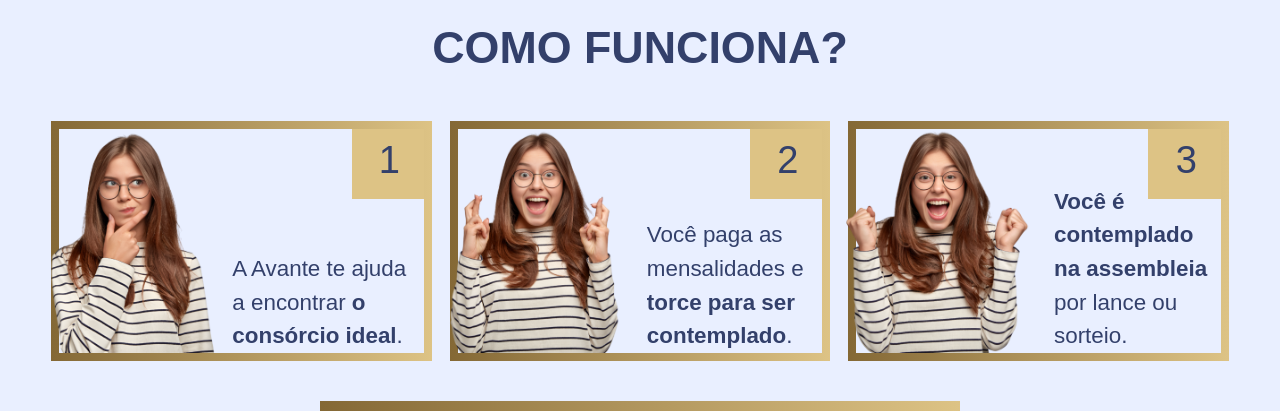
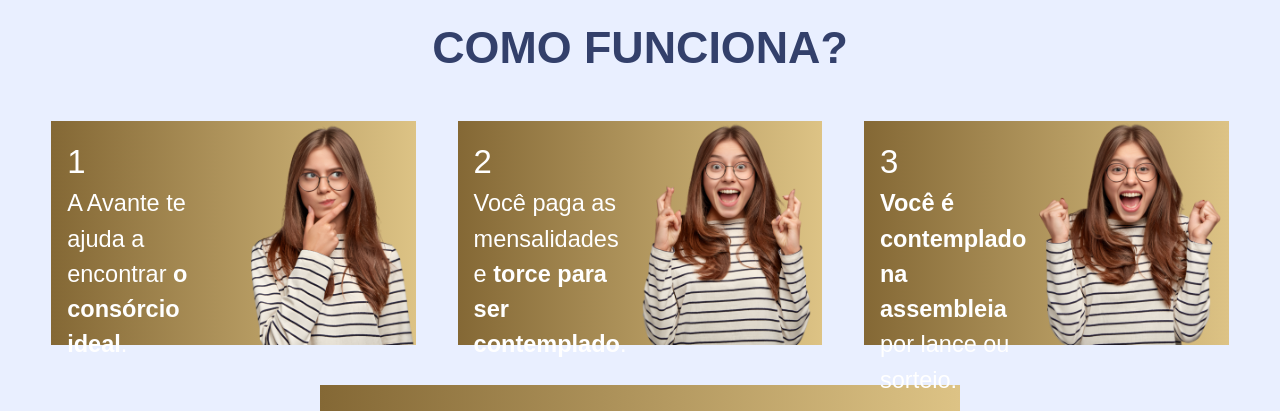
Before and after one commit to gabrielsoarespebr/avante-consorcio, a React (Vite) app: page / in a window 1280 px wide. Shown: the part 1040-1451 px from the top of the page. Built offline with nearby package versions, Linux system fonts and the light colour scheme; a web font is replaced by a local one.

Commit message:
style: Mudança de cores e tamanhos do passo-a-passo em Como Funciona

```diff
--- a/src/components/about/About.css
+++ b/src/components/about/About.css
@@ -4,33 +4,13 @@
   color: var(--corPrimaria);
 }
 
-.passoBorda {
-  padding: 0.5rem;
-
+.passo {
   background: linear-gradient(
     90deg,
     var(--corBotaoPrimaria),
     var(--corBotaoSecundaria)
   );
-}
-
-.passoNumero {
-  position: absolute;
-
-  background: var(--corBotaoSecundaria);
-
-  right: 0;
-  top: 0;
-
-  padding: .2rem 1.5rem .6rem 1.7rem;
-
-  font-size: 170%;
-}
-
-.passo {
-  position: relative;
-
-  background-color: var(--corFundo);
+  color: white;
 
   display: flex;
   justify-content: space-between;
@@ -39,10 +19,24 @@
   height: 28vh;
   width: 28.5vw;
 
-  &>img {
+  & > div {
     height: 100%;
+    display: flex;
+    flex-direction: column;
+    justify-content: space-between;
 
-    transform: translateX(-9%);
+    font-size: 105%;
+
+    padding: 1rem;
+    padding-right: 0;
+
+    & > p:first-of-type {
+      font-size: 140%;
+    }
+  }
+
+  & > img {
+    height: 100%;
 
     object-fit: contain;
   }
--- a/src/components/about/About.jsx
+++ b/src/components/about/About.jsx
@@ -9,35 +9,42 @@ export const About = () => {
     <section id="about" className="text-white">
       <p className="fonteTitulo mb-10">Como funciona?</p>
       <ul className="flex justify-between">
-        <li className="passoBorda">
-          <div className="passo">
+        <li className="passo">
+          <div>
             <p className="passoNumero">1</p>
-            <img src={mulherComoFunciona1} alt="Mulher" />
             <p>
-              A Avante te ajuda a encontrar <span className="font-semibold">o consórcio ideal</span>.
+              A Avante te ajuda a encontrar{" "}
+              <span className="font-semibold">o consórcio ideal</span>.
             </p>
           </div>
+          <img src={mulherComoFunciona1} alt="Mulher" />
         </li>
-        <li className="passoBorda">
-          <div className="passo">
+
+        <li className="passo">
+          <div>
             <p className="passoNumero">2</p>
-            <img src={mulherComoFunciona2} alt="Mulher" />
             <p>
-              Você paga as mensalidades e <span className="font-semibold">torce para ser contemplado</span>.
+              Você paga as mensalidades e{" "}
+              <span className="font-semibold">torce para ser contemplado</span>.
             </p>
           </div>
+          <img src={mulherComoFunciona2} alt="Mulher" />
         </li>
-        <li className="passoBorda">
-          <div className="passo">
+
+        <li className="passo">
+          <div>
             <p className="passoNumero">3</p>
-            <img src={mulherComoFunciona3} alt="Mulher" />
             <p>
-            <span className="font-semibold">Você é contemplado na assembleia</span> por lance ou sorteio.
+              <span className="font-semibold">
+                Você é contemplado na assembleia
+              </span>{" "}
+              por lance ou sorteio.
             </p>
           </div>
+          <img src={mulherComoFunciona3} alt="Mulher" />
         </li>
       </ul>
-      <Cta/>
+      <Cta />
     </section>
   );
 };
```
